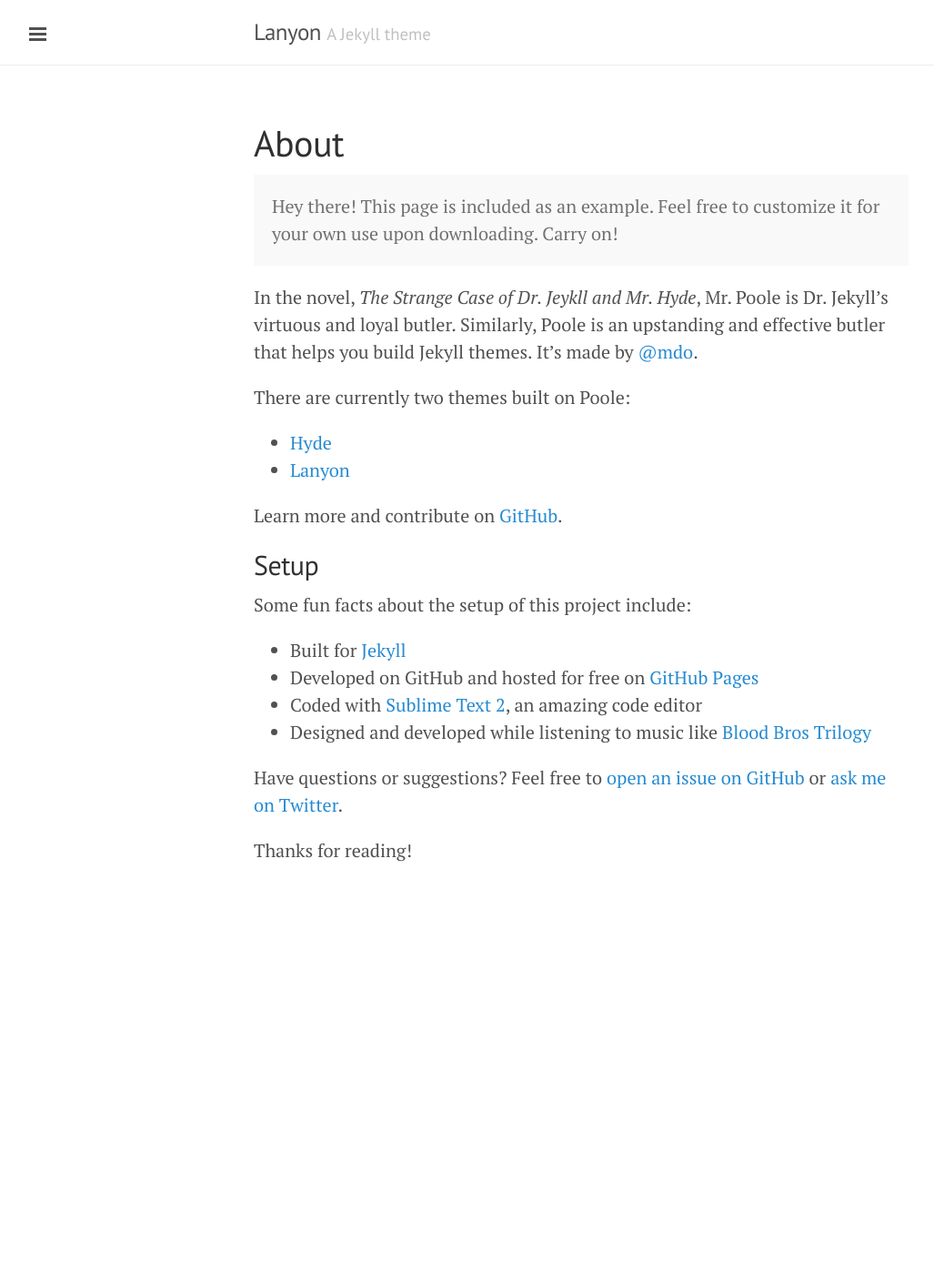
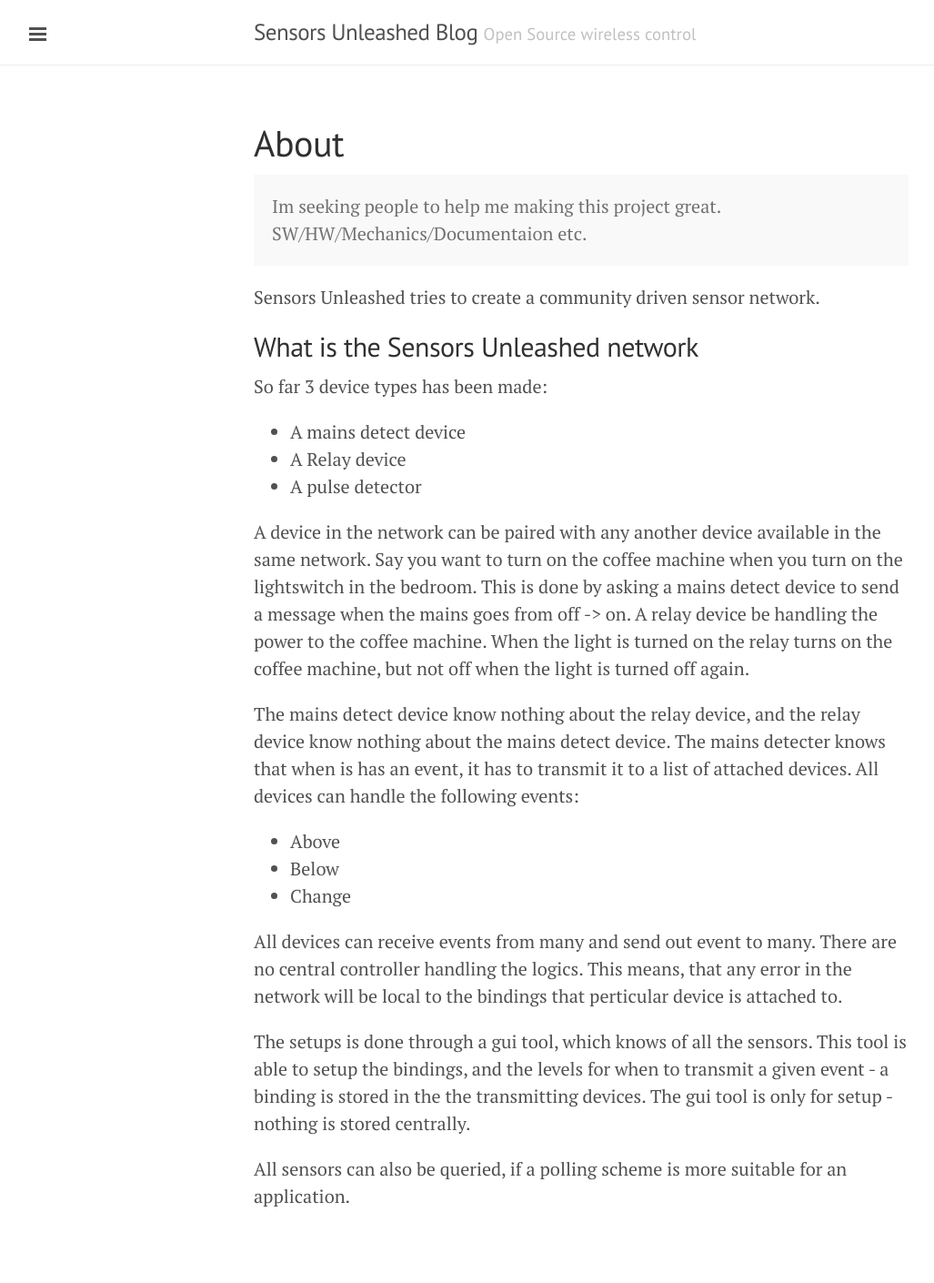
Before and after one commit to SensorsUnleashed/blog, a Jekyll site: the page built from about.md, in a window 1280 px wide. Shown: the whole page at 91% size, without its empty margins (1-1028 px from the left). Built offline with Jekyll 4.4.1, drawn with Linux system fonts in a browser that asks for light colours; before the commit the page ends 1030 px from its top, so only the background shows below that.

Commit message:
About in progress

```diff
--- a/_config.yml
+++ b/_config.yml
@@ -1,14 +1,14 @@
 # Dependencies
 markdown:         kramdown
-highlighter:         rouge
+highlighter:      rouge
 
 # Permalinks
 permalink:        pretty
 
 # Setup
-title:            Lanyon
-tagline:          'A Jekyll theme'
-description:      'A reserved <a href="http://jekyllrb.com" target="_blank">Jekyll</a> theme that places the utmost gravity on content with a hidden drawer. Made by <a href="https://twitter.com/mdo" target="_blank">@mdo</a>.'
+title:            Sensors Unleashed Blog
+tagline:          'Open Source wireless control'
+description:      'A project developed using open standards, with open tools in an open community. Project started by <a href="https://www.linkedin.com/in/ole-nissen-36b38110?trk=hp-identity-name" target="_blank">Ole Nissen</a>.'
 baseurl:          /blog
 url:              http://www.sensorsunleashed.com
 
@@ -22,4 +22,4 @@ paginate:         5
 version:          2.0.0
 
 github:
-  repo:           https://github.com/poole/lanyon
+  repo:           https://github.com/SensorsUnleashed
--- a/about.md
+++ b/about.md
@@ -4,27 +4,37 @@ title: About
 ---
 
 <p class="message">
-  Hey there! This page is included as an example. Feel free to customize it for your own use upon downloading. Carry on!
+Im seeking people to help me making this project great. SW/HW/Mechanics/Documentaion etc.
 </p>
 
-In the novel, *The Strange Case of Dr. Jeykll and Mr. Hyde*, Mr. Poole is Dr. Jekyll's virtuous and loyal butler. Similarly, Poole is an upstanding and effective butler that helps you build Jekyll themes. It's made by [@mdo](https://twitter.com/mdo).
+Sensors Unleashed tries to create a community driven sensor network.
 
-There are currently two themes built on Poole:
+## What is the Sensors Unleashed network
 
-* [Hyde](http://hyde.getpoole.com)
-* [Lanyon](http://lanyon.getpoole.com)
+So far 3 device types has been made:
+* A mains detect device
+* A Relay device
+* A pulse detector
 
-Learn more and contribute on [GitHub](https://github.com/poole).
+A device in the network can be paired with any another device available in the same network.
+Say you want to turn on the coffee machine when you turn on the lightswitch in the bedroom. This is done
+by asking a mains detect device to send a message when the mains goes from off -> on. A relay device be
+handling the power to the coffee machine. When the light is turned on the relay turns on the coffee machine,
+but not off when the light is turned off again.
 
-## Setup
+The mains detect device know nothing about the relay device, and the relay device know nothing about the mains
+detect device. The mains detecter knows that when is has an event, it has to transmit it to a list of attached devices.
+All devices can handle the following events:
+* Above
+* Below
+* Change
 
-Some fun facts about the setup of this project include:
+All devices can receive events from many and send out event to many.
+There are no central controller handling the logics. This means, that any error in the network will be local to
+the bindings that perticular device is attached to.
 
-* Built for [Jekyll](http://jekyllrb.com)
-* Developed on GitHub and hosted for free on [GitHub Pages](https://pages.github.com)
-* Coded with [Sublime Text 2](http://sublimetext.org), an amazing code editor
-* Designed and developed while listening to music like [Blood Bros Trilogy](https://soundcloud.com/maddecent/sets/blood-bros-series)
+The setups is done through a gui tool, which knows of all the sensors. This tool is able to setup the bindings, and
+the levels for when to transmit a given event - a binding is stored in the the transmitting devices. The gui tool
+is only for setup - nothing is stored centrally.
 
-Have questions or suggestions? Feel free to [open an issue on GitHub](https://github.com/poole/issues/new) or [ask me on Twitter](https://twitter.com/mdo).
-
-Thanks for reading!
+All sensors can also be queried, if a polling scheme is more suitable for an application.
```
